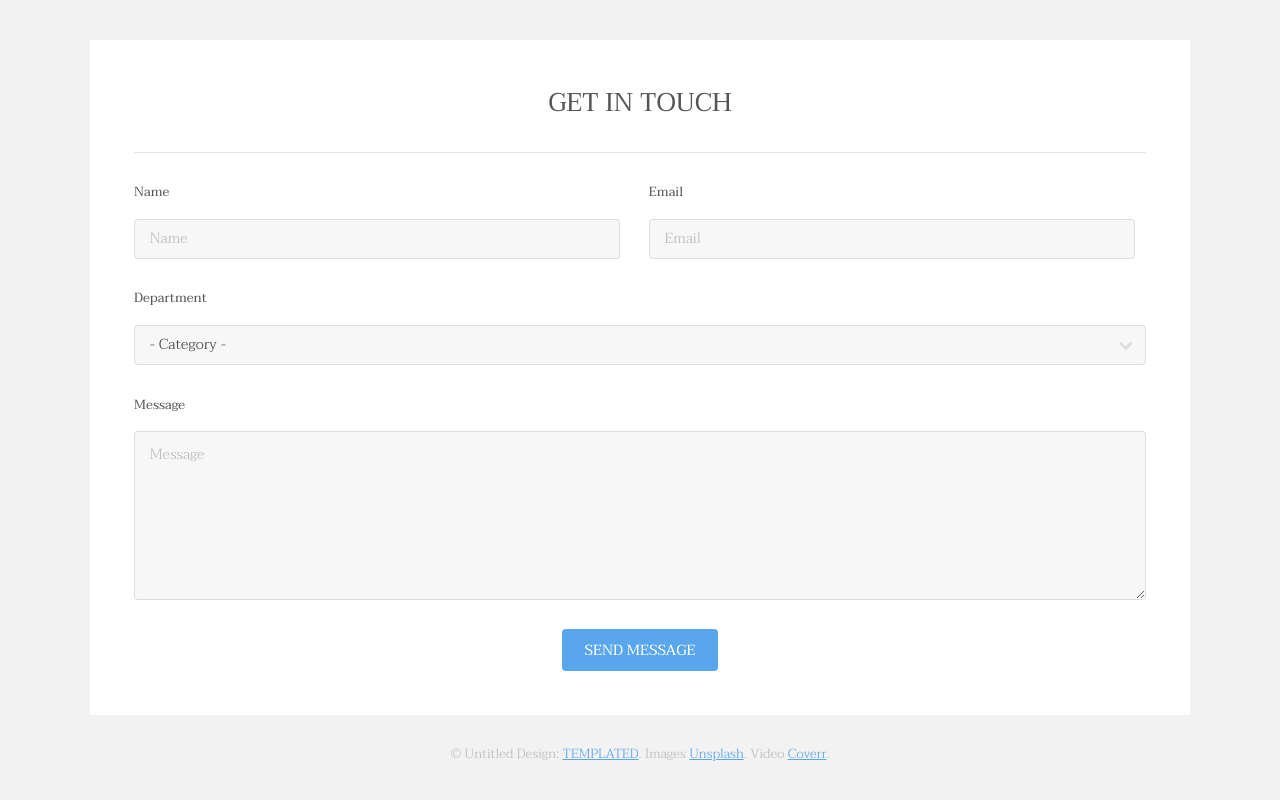
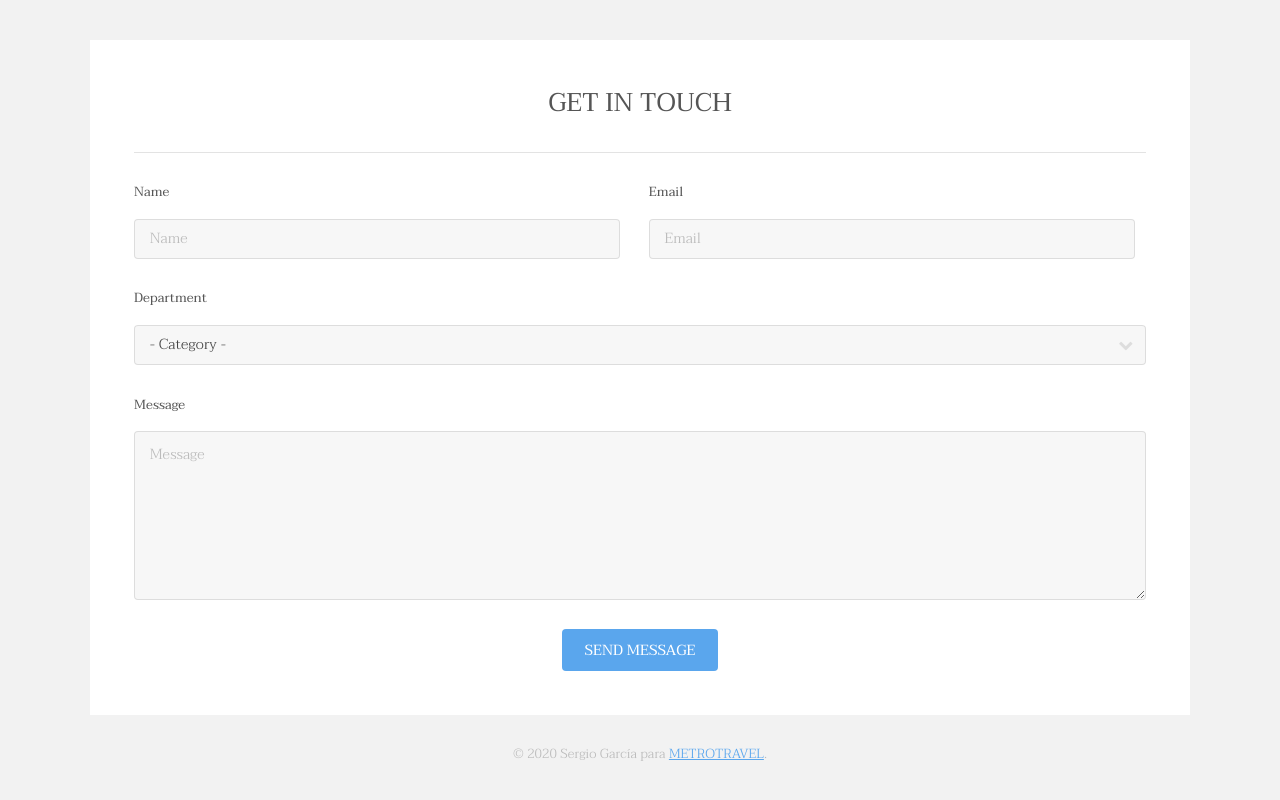
Before and after one commit to alvarezgarciasergio/04_REP_METROPOLITA, a plain HTML site: page index.html in a window 1280 px wide. Shown: the part 3231-4031 px from the top of the page. Drawn offline with Linux system fonts and the light colour scheme.

Commit message:
cambios en el pie de página por Sergio

```diff
--- a/index.html
+++ b/index.html
@@ -15,7 +15,7 @@
 
 		<!-- Header -->
 			<header id="header" class="alt">
-				<div class="logo"><a href="index.html">Metropolita<span>by Sergio García</span></a></div>
+				<div class="logo"><a href="index.html">Metropolita <span>by Sergio García</span></a></div>
 				<a href="#menu" class="toggle"><span>Menu</span></a>
 			</header>
 
@@ -194,7 +194,7 @@
 						</div>
 					</section>
 					<div class="copyright">
-						&copy; Untitled Design: <a href="https://templated.co/">TEMPLATED</a>. Images <a href="https://unsplash.com/">Unsplash</a>. Video <a href="http://coverr.co/">Coverr</a>.
+						&copy; 2020 Sergio García para <a href="https://templated.co/">METROTRAVEL</a>.
 					</div>
 				</div>
 			</footer>
```
